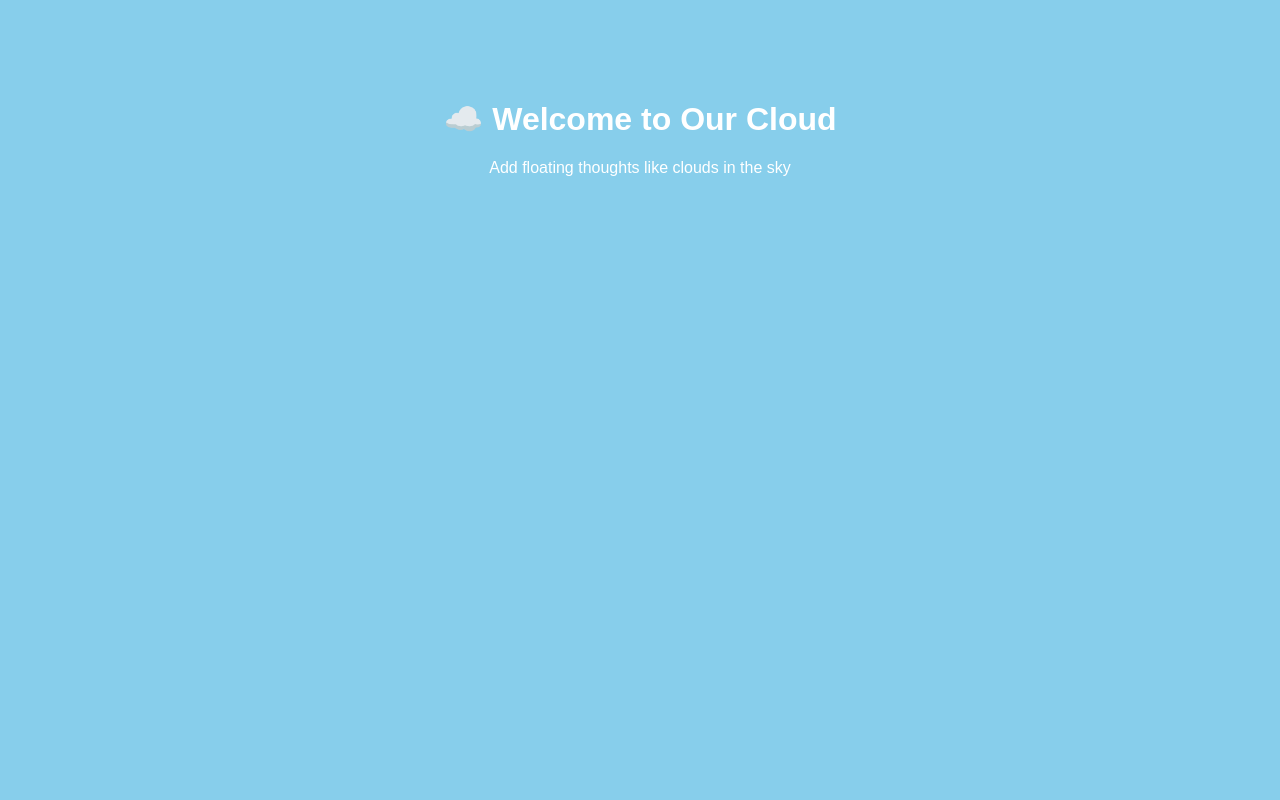
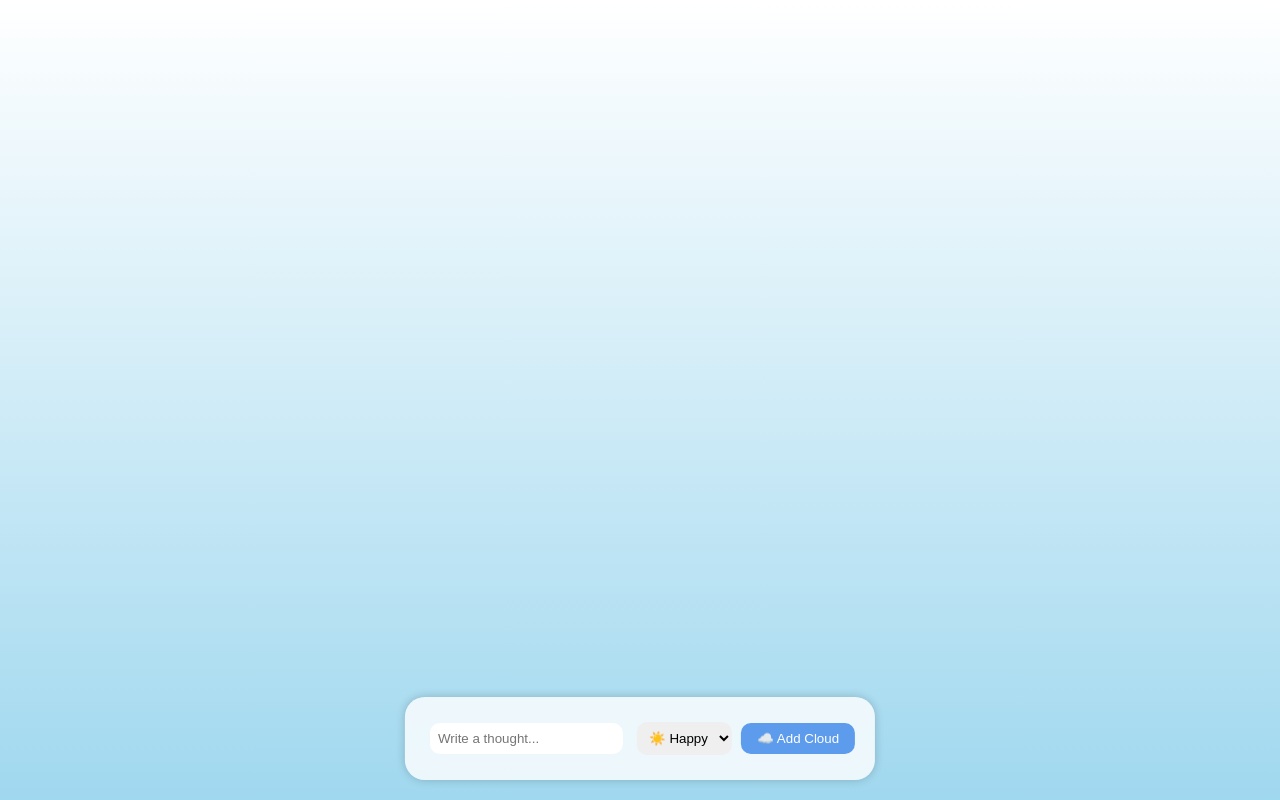
Before and after one commit to Teshi-lab/our-cloud, a plain HTML site: page index.html in a window 1280 px wide. Drawn offline with Linux system fonts and the light colour scheme.

Commit message:
Update index.html

```diff
--- a/index.html
+++ b/index.html
@@ -4,16 +4,114 @@
   <title>Our Cloud</title>
   <style>
     body {
-      background: skyblue;
-      font-family: sans-serif;
+      margin: 0;
+      padding: 0;
+      overflow: hidden;
+      background: linear-gradient(to top, #a0d8ef, #ffffff);
+      font-family: 'Segoe UI', sans-serif;
+    }
+
+    #sky {
+      position: relative;
+      width: 100vw;
+      height: 100vh;
+      overflow: hidden;
+    }
+
+    .cloud {
+      position: absolute;
+      background: white;
+      padding: 10px 20px;
+      border-radius: 20px;
+      box-shadow: 0 0 15px rgba(0,0,0,0.1);
+      cursor: pointer;
+      animation: floatCloud 30s linear infinite;
+      opacity: 0.9;
+    }
+
+    @keyframes floatCloud {
+      0% { left: -200px; }
+      100% { left: 110%; }
+    }
+
+    #form {
+      position: absolute;
+      bottom: 20px;
+      left: 50%;
+      transform: translateX(-50%);
+      background: rgba(255, 255, 255, 0.8);
+      padding: 20px;
+      border-radius: 20px;
+      box-shadow: 0 0 10px rgba(0,0,0,0.2);
+    }
+
+    input, select {
+      padding: 8px;
+      margin: 5px;
+      border: none;
+      border-radius: 10px;
+    }
+
+    button {
+      padding: 8px 16px;
+      border: none;
+      background: #5d9cec;
       color: white;
-      text-align: center;
-      margin-top: 100px;
+      border-radius: 10px;
+      cursor: pointer;
     }
   </style>
 </head>
 <body>
-  <h1>☁️ Welcome to Our Cloud</h1>
-  <p>Add floating thoughts like clouds in the sky</p>
+  <div id="sky"></div>
+
+  <div id="form">
+    <input id="message" type="text" placeholder="Write a thought..." />
+    <select id="mood">
+      <option value="sunny">☀️ Happy</option>
+      <option value="rainy">🌧️ Sad</option>
+      <option value="stormy">⛈️ Angry</option>
+    </select>
+    <button onclick="addCloud()">☁️ Add Cloud</button>
+  </div>
+
+  <script>
+    const sky = document.getElementById('sky');
+
+    function randomTop() {
+      return Math.floor(Math.random() * 80 + 10) + "%";
+    }
+
+    function addCloud() {
+      const msg = document.getElementById('message').value;
+      const mood = document.getElementById('mood').value;
+      if (!msg) return;
+
+      const cloud = document.createElement('div');
+      cloud.className = 'cloud';
+      cloud.style.top = randomTop();
+      cloud.textContent = "☁️ tap to read";
+      cloud.dataset.real = msg;
+
+      cloud.onclick = function () {
+        alert("💬 " + cloud.dataset.real);
+      };
+
+      sky.appendChild(cloud);
+      document.getElementById('message').value = '';
+
+      setMoodBackground(mood);
+    }
+
+    function setMoodBackground(mood) {
+      if (mood === 'sunny') {
+        document.body.style.background = "linear-gradient(to top, #a0d8ef, #ffffff)";
+      } else if (mood === 'rainy') {
+        document.body.style.background = "linear-gradient(to top, #4a90e2, #cceeff)";
+      } else if (mood === 'stormy') {
+        document.body.style.background = "linear-gradient(to top, #2f2f2f, #555)";
+      }
+    }
+  </script>
 </body>
 </html>
```
